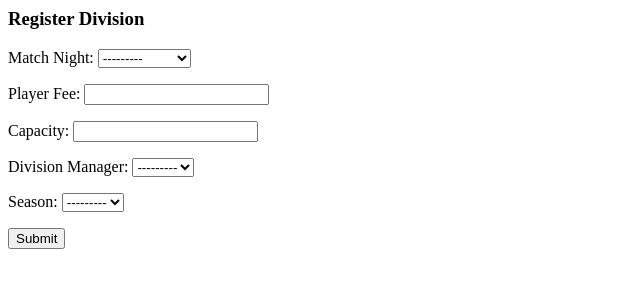
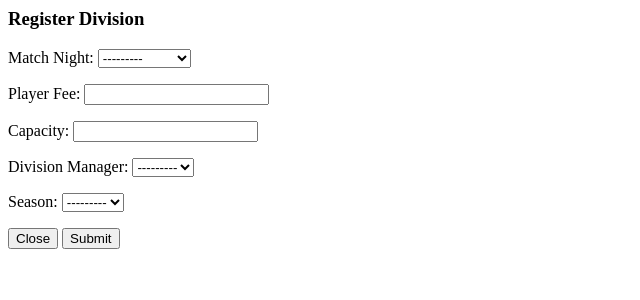
Before and after one commit to b-isfor-basic/ADDL-new, a Django app: page /locations/add_division/ in a window 1280 px wide. Shown: the top 300 px of the page, without its empty margins (0-640 px from the left). Run offline with Django 4.2, Linux system fonts and the light colour scheme; data that the repository does not hold is empty; parts of the project's set-up code (start-up, migrations or seed data) failed here and were passed over; some libraries are stand-ins or nearby versions.

Commit message:
Add division and announcement form

```diff
--- a/templates/Partials/division_form.html
+++ b/templates/Partials/division_form.html
@@ -1,3 +1,4 @@
+{% load crispy_forms_tags %}
 {% load tailwind_filters %}
 
 <div hx-target="this" hx-swap="outerHTML">
@@ -24,22 +25,29 @@
               From: "opacity-100 translate-y-0 sm:scale-100"
               To: "opacity-0 translate-y-4 sm:translate-y-0 sm:scale-95"
         -->
-        <div class="relative bg-white rounded-lg text-left overflow-hidden shadow-xl transform transition-all sm:my-8 sm:max-w-lg sm:w-full">
+        <div class="relative bg-white rounded-lg text-left overflow-hidden shadow-xl transform transition-all w-2/3">
           <div class="bg-white px-4 pt-5 pb-4 sm:p-6 sm:pb-4">
             <div class="sm:flex sm:items-start">
-              <div class="mt-3 text-center sm:mt-0 sm:ml-4 sm:text-left">
-                <h3 class="text-lg leading-relaxed font-extralight tk-objecktiv-mk2 uppercase text-gray-900" id="modal-title">Register Division</h3>
-                <div class="mt-2">
-                  <form method="POST">
-                    {% csrf_token %}
-                    {{ form|crispy }}
-                    <button class="btn-outer" type="submit" hx-post".">
+              <div class="mt-3 text-center">
+                <h3 class="text-lg font-extralight tk-objektiv-mk2 uppercase text-gray-900" id="modal-title">Register Division</h3>
+              </div>
+              <div class="mt-2">
+                <form class="justify-items-stretch" method="POST">
+                  {% csrf_token %}
+                  {{ form|crispy }}
+                  <div class="modal-footer flex flex-shrink-0 flex-wrap items-center justify-end p-4 border-t border-slate-200 rounded-b-md">
+                    <button type="button" class="btn-outer" id="closeButton" _="on click take .uk-open from #modal wait 200ms then remove #modal">
+                      <span class="btn-inner hover:bg-transparent">
+                        Close
+                      </span>
+                    </button>
+                    <button class="btn-outer" type="submit" hx-post=".">
                       <span class="btn-inner">
                         Submit
                       </span>
                     </button>
-                  </form>
-                </div>
+                  </div>
+                </form>
               </div>
             </div>
           </div>
```
